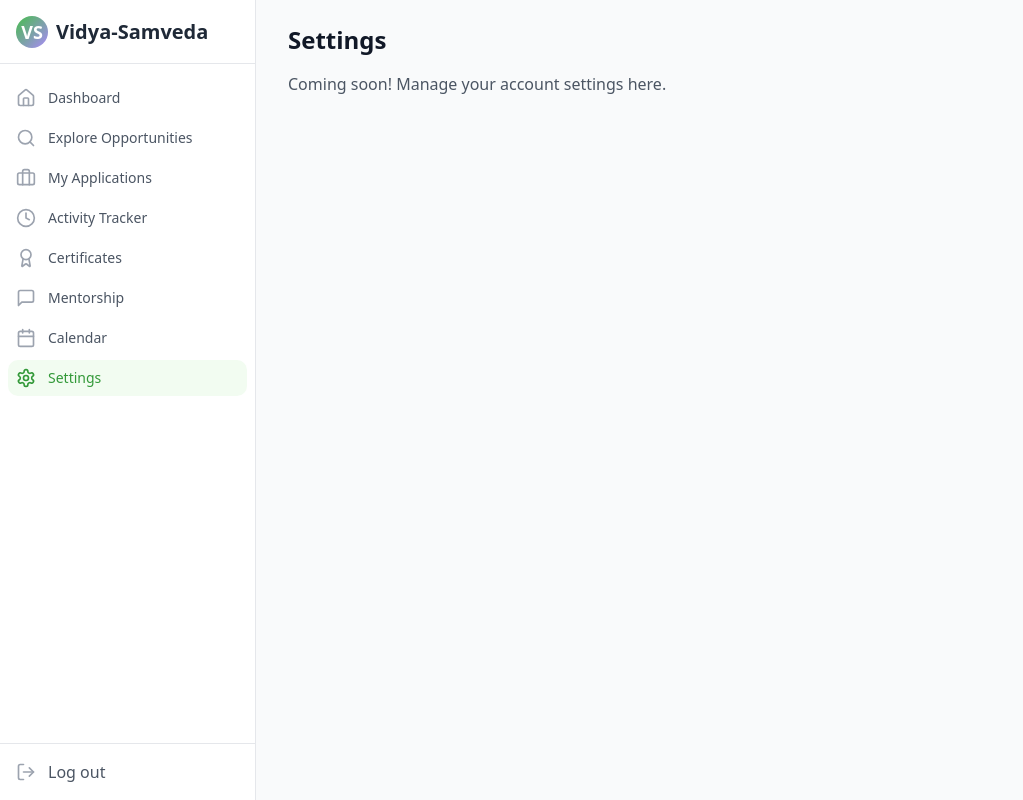
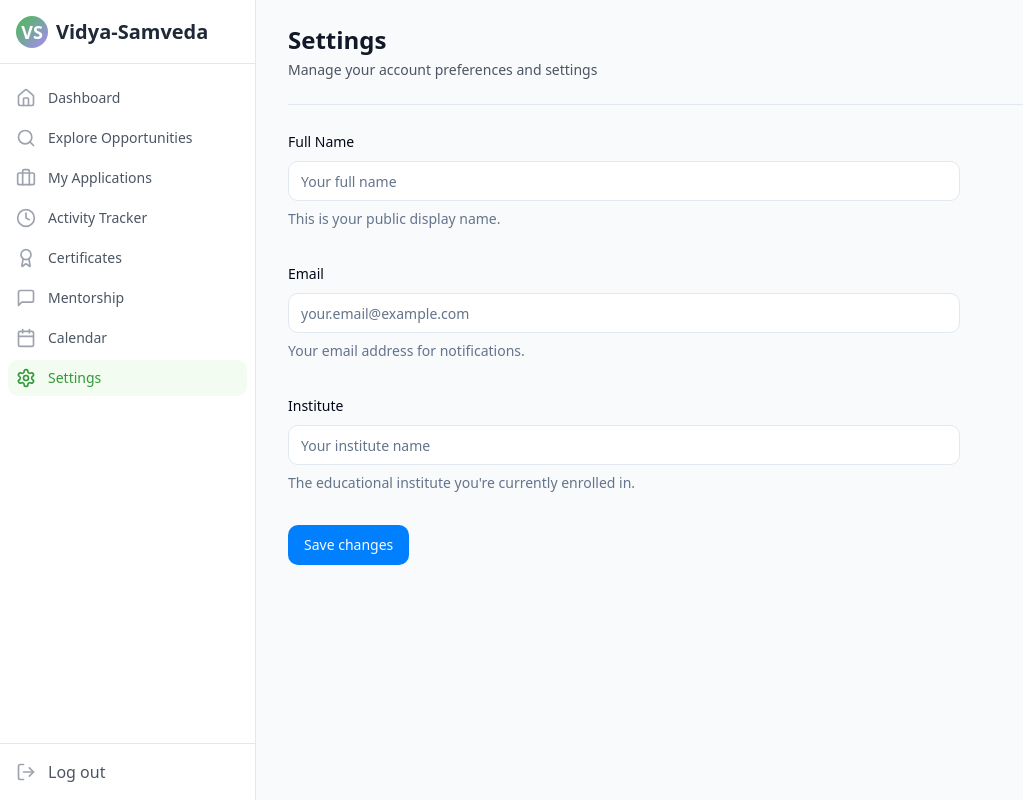
Before and after one commit to vidya-2025-ai/vidya-connect-spark, a React (Vite) app: page /student/settings in a window 1280 px wide. Shown: the whole page, without its empty margins (0-1023 px from the left). Built offline with nearby package versions, Linux system fonts and the light colour scheme.

Commit message:
Refactor: Continue with next steps

```diff
--- /dev/null
+++ b/src/components/settings/UserSettingsForm.tsx
@@ -0,0 +1,109 @@
+
+import React from 'react';
+import { zodResolver } from "@hookform/resolvers/zod"
+import { useForm } from "react-hook-form"
+import * as z from "zod"
+import { Input } from "@/components/ui/input"
+import { Button } from "@/components/ui/button"
+import {
+  Form,
+  FormControl,
+  FormDescription,
+  FormField,
+  FormItem,
+  FormLabel,
+  FormMessage,
+} from "@/components/ui/form"
+import { useToast } from "@/hooks/use-toast"
+
+const formSchema = z.object({
+  fullName: z.string().min(2, {
+    message: "Name must be at least 2 characters.",
+  }),
+  email: z.string().email({
+    message: "Please enter a valid email address.",
+  }),
+  institute: z.string().min(2, {
+    message: "Institute name must be at least 2 characters.",
+  }),
+})
+
+export function UserSettingsForm() {
+  const { toast } = useToast()
+
+  const form = useForm<z.infer<typeof formSchema>>({
+    resolver: zodResolver(formSchema),
+    defaultValues: {
+      fullName: "",
+      email: "",
+      institute: "",
+    },
+  })
+
+  function onSubmit(values: z.infer<typeof formSchema>) {
+    toast({
+      title: "Settings updated",
+      description: "Your settings have been successfully saved.",
+    })
+    console.log(values)
+  }
+
+  return (
+    <Form {...form}>
+      <form onSubmit={form.handleSubmit(onSubmit)} className="space-y-8 max-w-2xl">
+        <FormField
+          control={form.control}
+          name="fullName"
+          render={({ field }) => (
+            <FormItem>
+              <FormLabel>Full Name</FormLabel>
+              <FormControl>
+                <Input placeholder="Your full name" {...field} />
+              </FormControl>
+              <FormDescription>
+                This is your public display name.
+              </FormDescription>
+              <FormMessage />
+            </FormItem>
+          )}
+        />
+
+        <FormField
+          control={form.control}
+          name="email"
+          render={({ field }) => (
+            <FormItem>
+              <FormLabel>Email</FormLabel>
+              <FormControl>
+                <Input placeholder="your.email@example.com" type="email" {...field} />
+              </FormControl>
+              <FormDescription>
+                Your email address for notifications.
+              </FormDescription>
+              <FormMessage />
+            </FormItem>
+          )}
+        />
+
+        <FormField
+          control={form.control}
+          name="institute"
+          render={({ field }) => (
+            <FormItem>
+              <FormLabel>Institute</FormLabel>
+              <FormControl>
+                <Input placeholder="Your institute name" {...field} />
+              </FormControl>
+              <FormDescription>
+                The educational institute you're currently enrolled in.
+              </FormDescription>
+              <FormMessage />
+            </FormItem>
+          )}
+        />
+
+        <Button type="submit">Save changes</Button>
+      </form>
+    </Form>
+  )
+}
--- a/src/pages/student/Settings.tsx
+++ b/src/pages/student/Settings.tsx
@@ -1,6 +1,8 @@
 
 import React from 'react';
 import StudentSidebar from '@/components/dashboard/StudentSidebar';
+import { UserSettingsForm } from '@/components/settings/UserSettingsForm';
+import { Separator } from "@/components/ui/separator";
 
 const Settings = () => {
   return (
@@ -9,9 +11,17 @@ const Settings = () => {
       <div className="flex-1 overflow-auto">
         <div className="py-6">
           <div className="max-w-7xl mx-auto px-4 sm:px-6 md:px-8">
-            <h1 className="text-2xl font-semibold text-gray-900">Settings</h1>
+            <div className="flex justify-between items-center">
+              <div>
+                <h1 className="text-2xl font-semibold text-gray-900">Settings</h1>
+                <p className="mt-1 text-sm text-gray-600">
+                  Manage your account preferences and settings
+                </p>
+              </div>
+            </div>
+            <Separator className="my-6" />
             <div className="mt-4">
-              <p className="text-gray-600">Coming soon! Manage your account settings here.</p>
+              <UserSettingsForm />
             </div>
           </div>
         </div>
```
